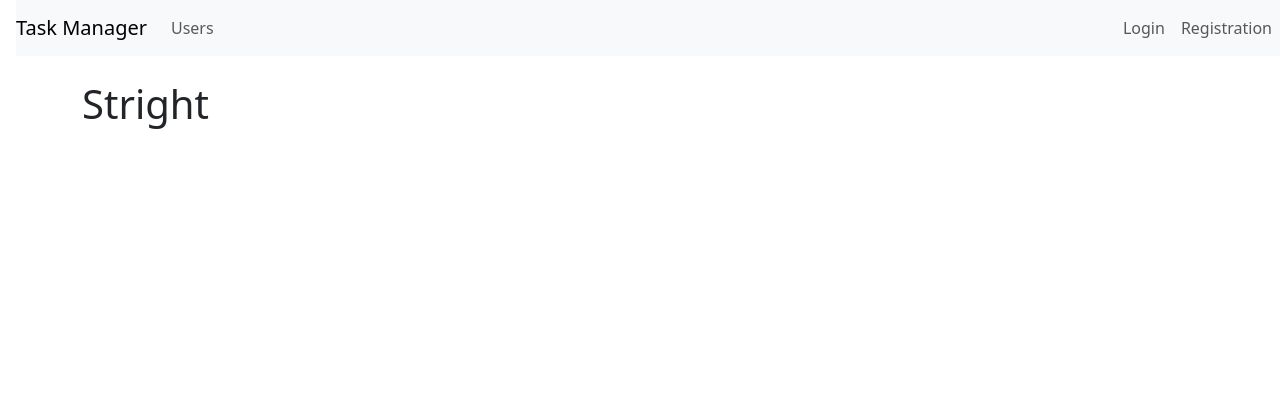
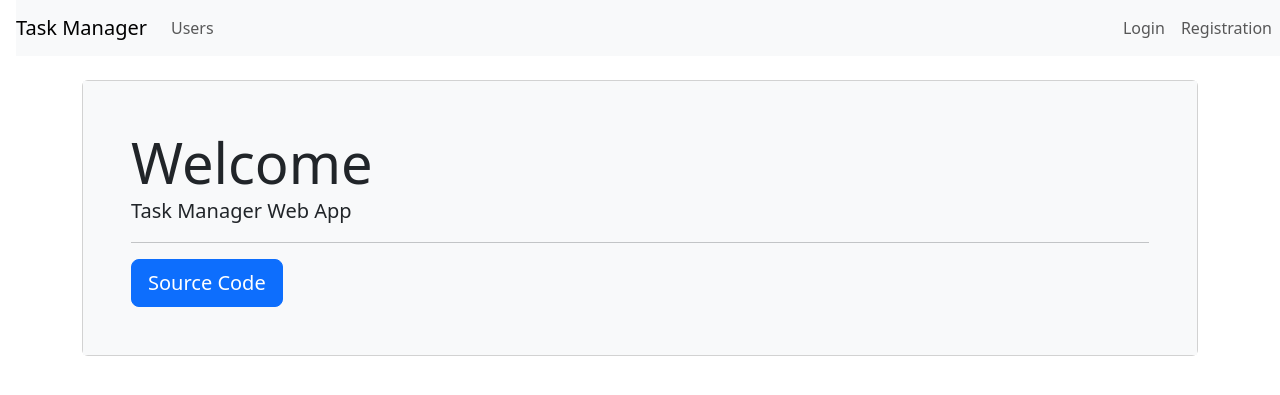
Before and after one commit to himetik/python-project-52, a Django app: page / in a window 1280 px wide. Shown: the top 395 px of the page. Run offline with Django 5.2, Linux system fonts and the light colour scheme; some libraries are stand-ins or nearby versions.

Commit message:
set up the project home page based on the template

```diff
--- a/task_manager/templates/index.html
+++ b/task_manager/templates/index.html
@@ -1,8 +1,16 @@
-{% extends 'base.html' %}
-{% load i18n %}
-
-{% block title %}{% trans "Stright" %}{% endblock %}
+{% extends "base.html" %}
+{% load django_bootstrap5 i18n %}
 
 {% block content %}
-<h1>{% trans "Stright" %}</h1>
+
+<h1 class="my-4"></h1>
+<div class="card">
+    <div class="card-body p-5 bg-light">
+        <div class="display-4">{% trans 'Welcome' %}</div>
+        <p class="lead">{% trans 'Task Manager Web App' %}</p>
+        <hr>
+        <a class="btn btn-primary btn-lg" href="https://github.com/himetik/python-project-52/">{% trans 'Source Code' %}</a>
+    </div>
+</div>
+
 {% endblock %}
```
